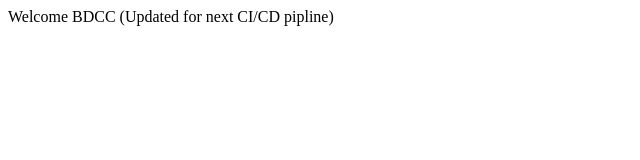
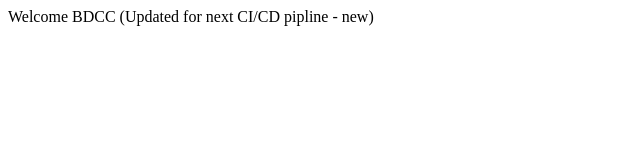
Before and after one commit to taoudi-abdelbasset/tp4devops, a plain HTML site: page index.html in a window 1280 px wide. Shown: the full height of the page, 0-640 px from the left. Drawn offline with Linux system fonts and the light colour scheme.

Commit message:
new chaneg

```diff
--- a/index.html
+++ b/index.html
@@ -5,6 +5,6 @@
 		<title>Taoudi Abdelbasset</title>
 	</head>
 <body>
-Welcome BDCC (Updated for next CI/CD pipline)
+Welcome BDCC (Updated for next CI/CD pipline - new)
 </body>
 </html>
```
